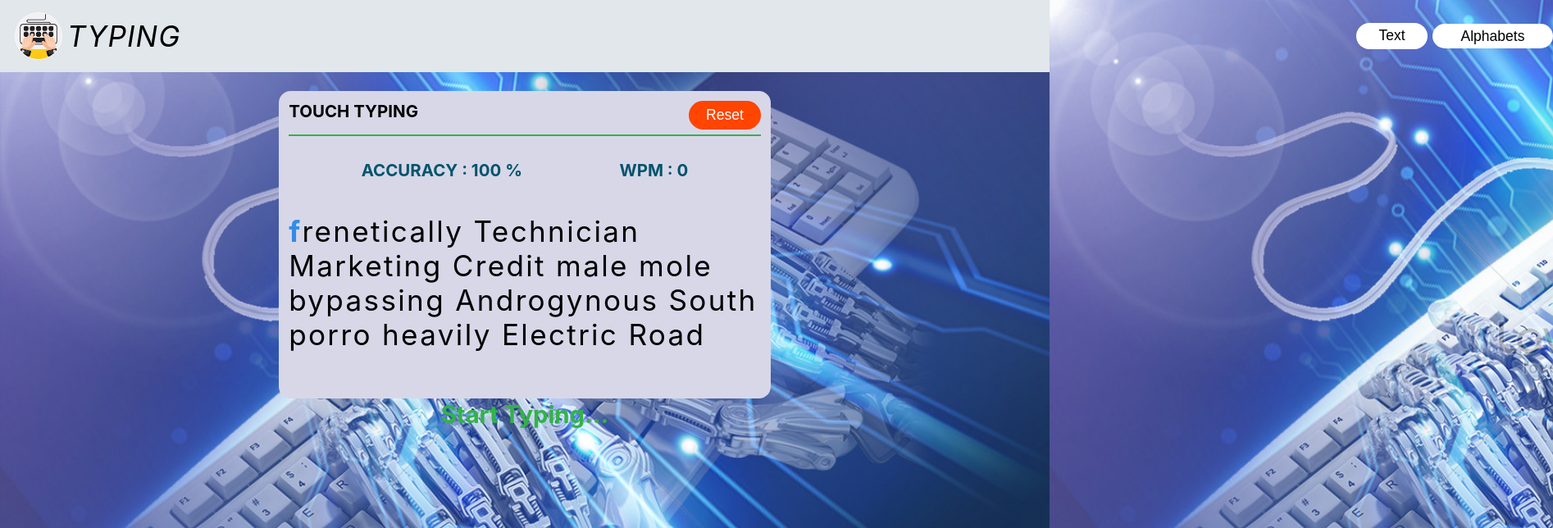
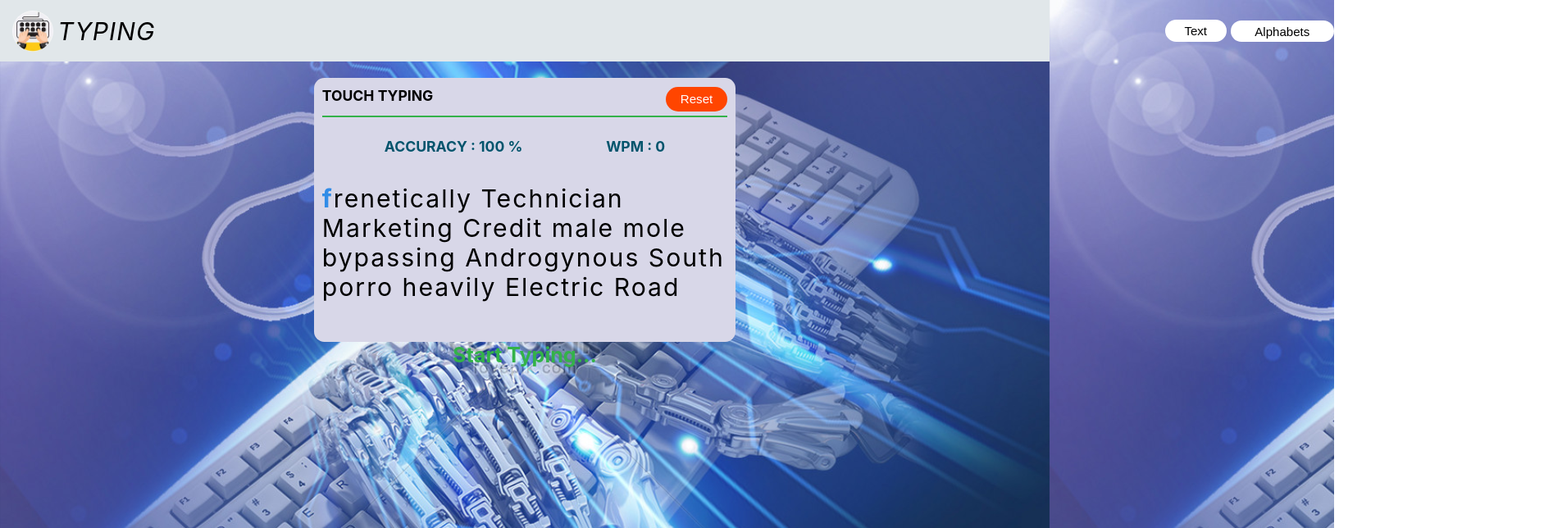
Before and after one commit to suryasardar/typingwebsite, a React (Create React App) app: page / in a window 1280 px wide. Shown: the top 644 px of the page at 82% size, 1894 px wide, since content can reach past the window. Built offline with nearby package versions, Linux system fonts and the light colour scheme.

Commit message:
added docker

```diff
--- a/src/index.css
+++ b/src/index.css
@@ -104,7 +104,7 @@ button:hover {
     rgba(10, 37, 64, 0.35) 0px -2px 6px 0px inset; */
 }
 html {
-  zoom: 78%;
+  zoom: 67%;
 }
 
 .atoz {
```
Also changed, not shown: 2 other files (tests, documents, lock files or other folders).
